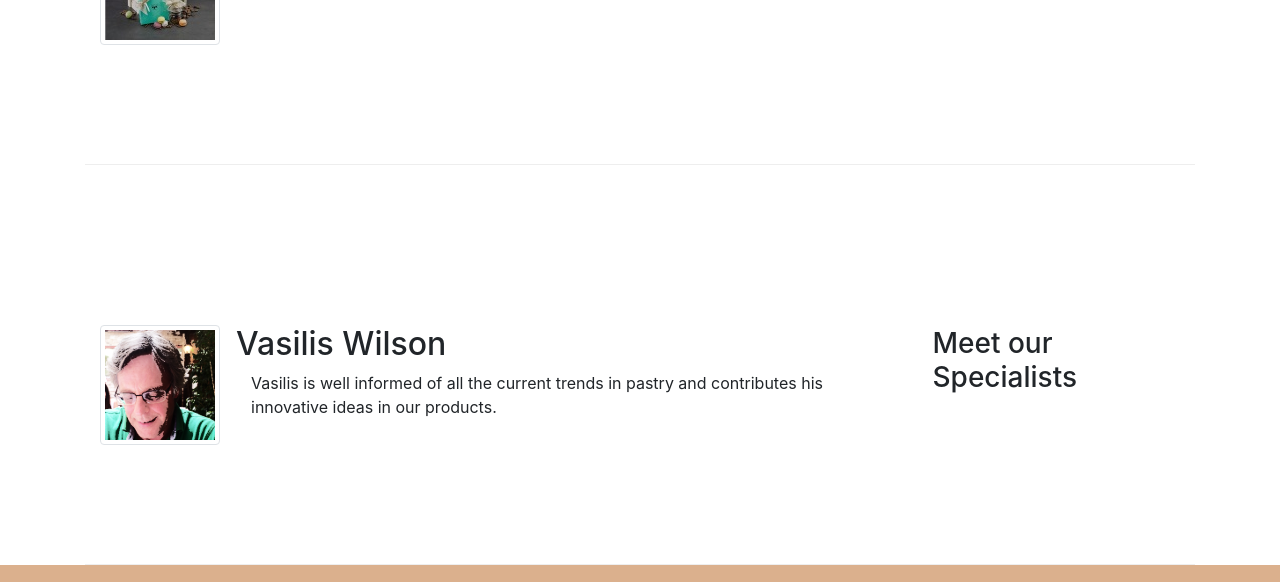
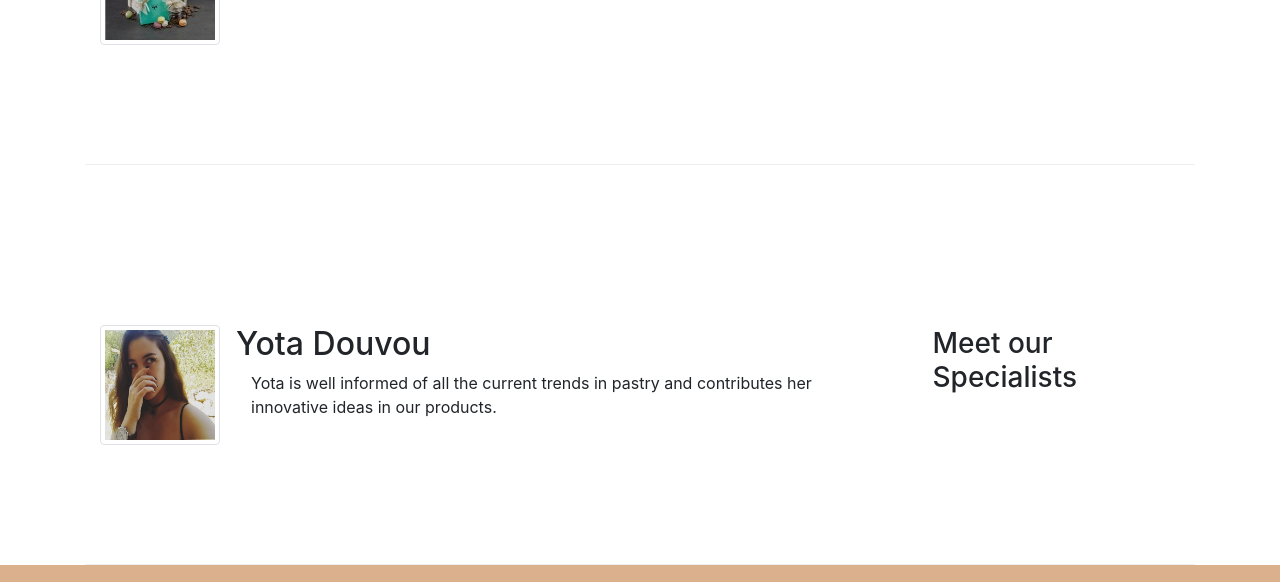
Before and after one commit to giwta-dv/leChocolat, a website: page index.html in a window 1280 px wide. Shown: the part 1370-1952 px from the top of the page. Drawn offline with nearby package versions, Linux system fonts and the light colour scheme.

Commit message:
Yota final site

```diff
--- a/index.html
+++ b/index.html
@@ -22,11 +22,13 @@
             </button>
             <div class="collapse navbar-collapse" id="Navbar">
                 <ul class="navbar-nav mr-auto">
-                    <li class="nav-item active"><a class="nav-link" href="./index.html"><span class="fa fa-home fa-lg"></span>
+                    <li class="nav-item active"><a class="nav-link" href="./index.html"><span
+                                class="fa fa-home fa-lg"></span>
                             Home</a></li>
                     <li class="nav-item"><a class="nav-link" href="./aboutus.html"><span
                                 class="fa fa-info fa-lg"></span> About</a></li>
-                    <li class="nav-item"><a class="nav-link" href="./menu.html"><span class="fa fa-list fa-lg"></span> Menu</a>
+                    <li class="nav-item"><a class="nav-link" href="./menu.html"><span class="fa fa-list fa-lg"></span>
+                            Menu</a>
                     </li>
                     <li class="nav-item"><a class="nav-link" href="./contactus.html"><span
                                 class="fa fa-address-card fa-lg"></span>
@@ -134,12 +136,13 @@
                             </div>
                         </div>
                         <div class="carousel-item">
-                            <img src="images/cartoonVasilis.png" alt="Vasilis Wilson">
+                            <img src="images/giwti.jpg" alt="Yota Douvou" style="width: 350px; height: 300px;">
                             <div class="carousel-caption d-none d-sm-block">
-                                <h2>Vasilis Wilson
+                                <h2>Yota Douvou
                                 </h2>
-                                <p class="col d-none d-sm-block">Vasilis is well informed of all the current
-                                    trends in pastry and contributes his innovative ideas in our products.
+                                <p class="col d-none d-sm-block">Yota is well informed of all the current
+                                    trends in pastry and contributes her innovative ideas in our products.
+                                    Also she made this site!
                                 </p>
                             </div>
                         </div>
@@ -158,10 +161,10 @@
                         </a>
                         <div class="btn-group" id="carouselButtons">
                             <button class="btn btn-danger btn-sm" id="carousel-pause">
-                              <span class="fa fa-pause"></span>
+                                <span class="fa fa-pause"></span>
                             </button>
                             <button class="btn btn-danger btn-sm" id="carousel-play">
-                              <span class="fa fa-play"></span>
+                                <span class="fa fa-play"></span>
                             </button>
                         </div>
 
@@ -176,7 +179,7 @@
             <div class="col-sm col-md">
                 <div class="media">
                     <img class="d-flex mr-3 img-thumbnail align-self-center" src="images/dark85.jpg"
-                        alt="85% DARK CHOCOLATE" >
+                        alt="85% DARK CHOCOLATE">
                     <div class="media-body">
                         <h2 class="mt-0">85% DARK CHOCOLATE
                             <span class="badge badge-danger">HOT</span>
@@ -214,12 +217,13 @@
             </div>
             <div class="col-sm col-md">
                 <div class="media">
-                    <img class="d-flex mr-3 img-thumbnail align-self-center" src="images/cartoonVasilis.png"
-                        alt="Vasilis Wilson">
+                    <img class="d-flex mr-3 img-thumbnail align-self-center" src="images/giwti.jpg" alt="Yota Douvou"
+                        style="width:120px; height:120px">
                     <div class="media-body">
-                        <h2 class="mt-0">Vasilis Wilson</h2>
-                        <p class="col d-none d-md-block">Vasilis is well informed of all the current
-                            trends in pastry and contributes his innovative ideas in our products.</p>
+                        <h2 class="mt-0">Yota Douvou</h2>
+                        <p class="col d-none d-md-block">Yota is well informed of all the current
+                            trends in pastry and contributes her innovative ideas in our products.
+                            </p>
                     </div>
                 </div>
             </div>
@@ -294,7 +298,8 @@
                                 <div class="col-sm-9">
                                     <div class="btn-group" data-toggle="buttons">
                                         <label class="btn btn-success active">
-                                            <input type="radio" name="section" id="non-home-delivery" autocomplete="off" checked> Yes
+                                            <input type="radio" name="section" id="non-home-delivery" autocomplete="off"
+                                                checked> Yes
                                         </label>
                                         <label class="btn btn-danger">
                                             <input type="radio" name="section" id="home-delivery" autocomplete="off"> No
@@ -305,7 +310,8 @@
                         </form>
                         <div class="modal-footer">
                             <button type="submit" class="btn btn-primary btn-sm col-sm-offset-2">Submit</button>
-                            <button type="button" class="btn btn-default btn-sm col-sm-offset-2" data-dismiss="modal">Cancel</button>
+                            <button type="button" class="btn btn-default btn-sm col-sm-offset-2"
+                                data-dismiss="modal">Cancel</button>
                         </div>
                     </div>
                 </div>
```
Also changed, not shown: images/giwti.jpg (added).
